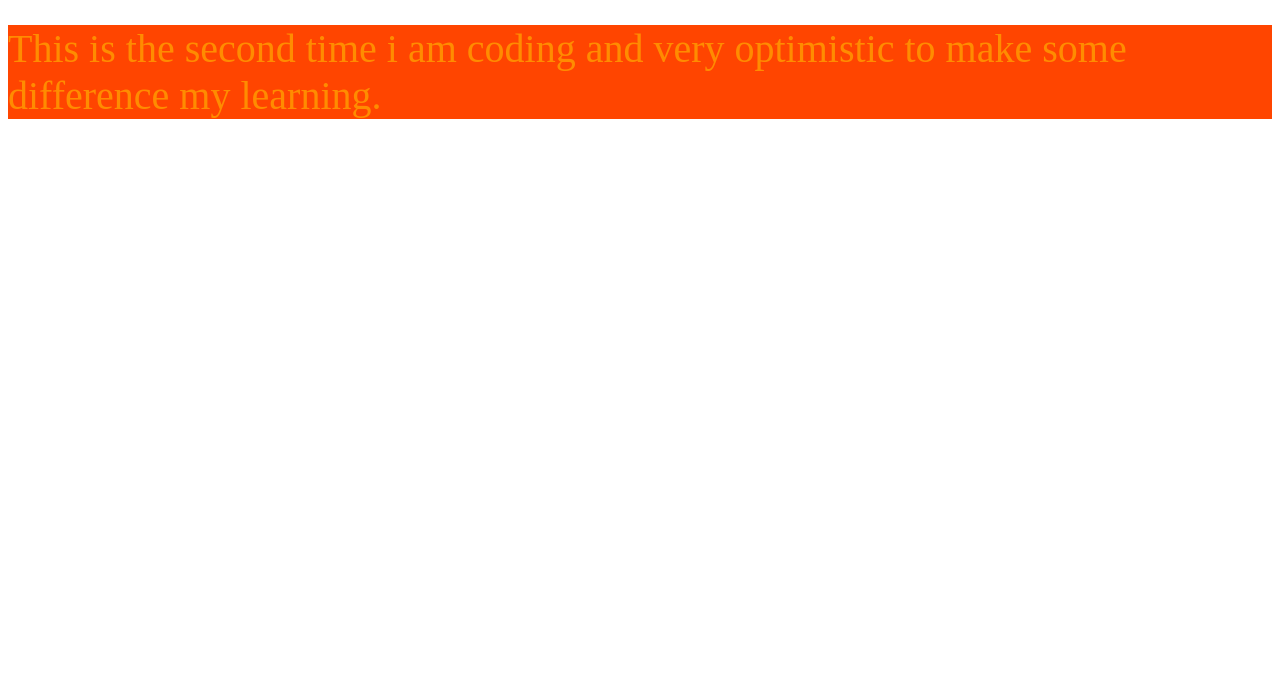
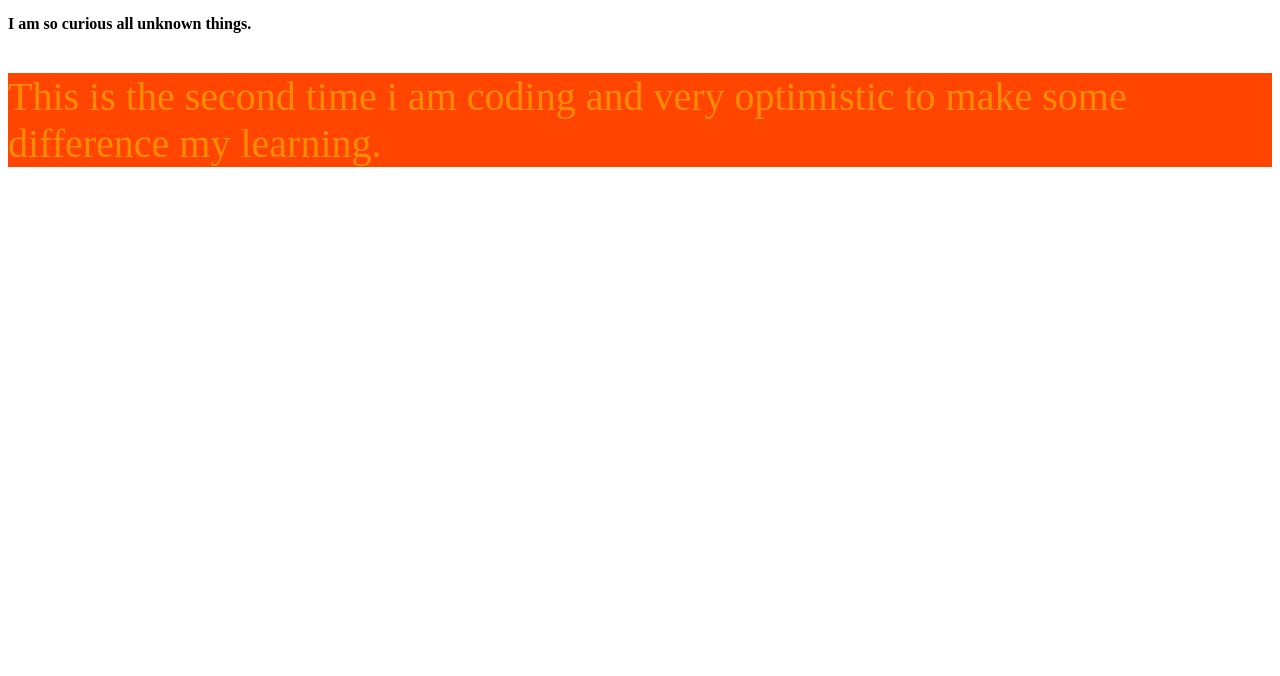
Before and after one commit to sabikonnaharsr/My-Website, a plain HTML site: page index.html in a window 1280 px wide. Shown: the part 124-800 px from the top of the page. Drawn offline with Linux system fonts and the light colour scheme.

Commit message:
new things added

```diff
--- a/index.html
+++ b/index.html
@@ -9,6 +9,7 @@
 <body>
    <h1>Wellcome to my world.</h1>
    <h3>Hi this is Sabikonnahar!</h3>
+   <h4>I am so curious all unknown things.</h4>
    <p>This is the second time i am coding and very optimistic to make some difference my learning.</p>
 </body>
 </html>
```
